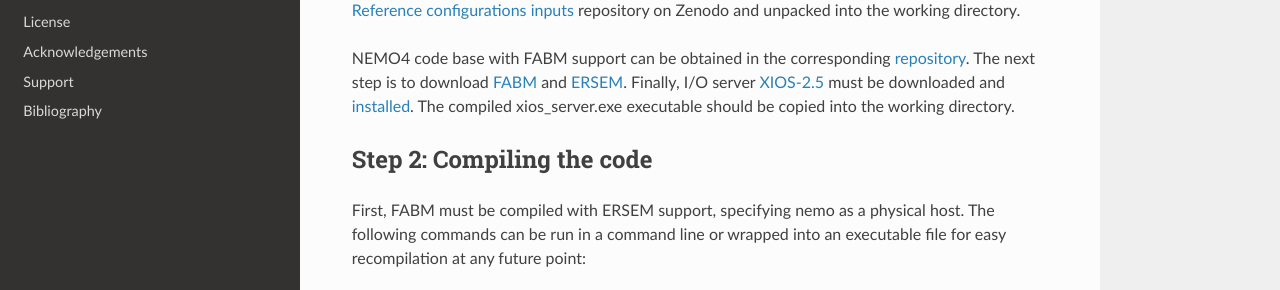
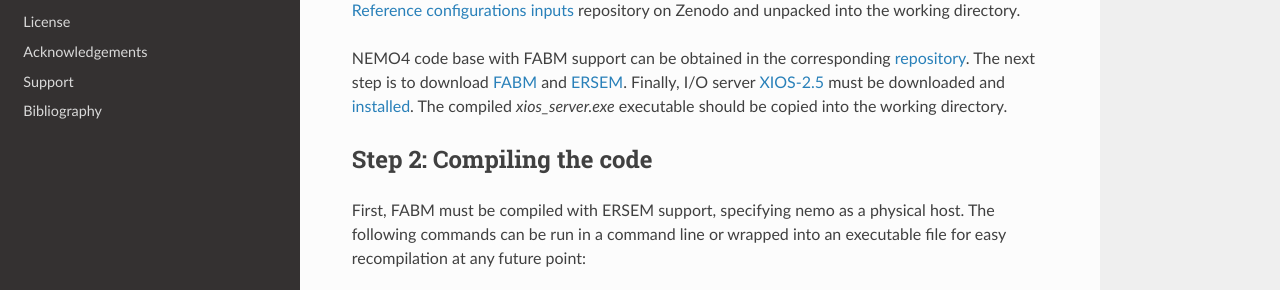
Before and after one commit to pmlmodelling/ersem, a Sphinx documentation site: the page built from docs/source/tutorials/nemo1d.rst, in a window 1280 px wide and 900 px high. Shown: the part 458-748 px from the top of the window. Built offline with Sphinx 7.4.7 and the Read the Docs theme 2.0.0, drawn with Linux system fonts in a browser that asks for light colours; formulas are drawn with MathJax 3; the version number could not be read and is left out.

```diff
--- a/docs/source/tutorials/nemo1d.rst
+++ b/docs/source/tutorials/nemo1d.rst
@@ -14,7 +14,7 @@ Step 1: Obtaining the code
 
 The input data contained in ``INPUTS_C1D_PAPA_v4.0.tar`` file must be obtained from `NEMO Reference configurations inputs <https://zenodo.org/record/1472245#.Yt6_QIzMKEI>`__ repository on Zenodo  and unpacked into the working directory.
 
-NEMO4 code base with FABM support can be obtained in the corresponding `repository <https://github.com/pmlmodelling/NEMO4.0-FABM>`__. The next step is to download `FABM <https://github.com/fabm-model/fabm>`__ and `ERSEM <https://github.com/pmlmodelling/ersem>`__. Finally, I/O server `XIOS-2.5 <https://forge.ipsl.jussieu.fr/nemo/chrome/site/doc/NEMO/guide/html/install.html#extract-and-install-xios>`__ must be downloaded and `installed <https://forge.ipsl.jussieu.fr/ioserver/>`__. The compiled xios_server.exe executable should be copied into the working directory.
+NEMO4 code base with FABM support can be obtained in the corresponding `repository <https://github.com/pmlmodelling/NEMO4.0-FABM>`__. The next step is to download `FABM <https://github.com/fabm-model/fabm>`__ and `ERSEM <https://github.com/pmlmodelling/ersem>`__. Finally, I/O server `XIOS-2.5 <https://forge.ipsl.jussieu.fr/nemo/chrome/site/doc/NEMO/guide/html/install.html#extract-and-install-xios>`__ must be downloaded and `installed <https://forge.ipsl.jussieu.fr/ioserver/>`__. The compiled `xios_server.exe` executable should be copied into the working directory.
 
 
 Step 2: Compiling the code
```
